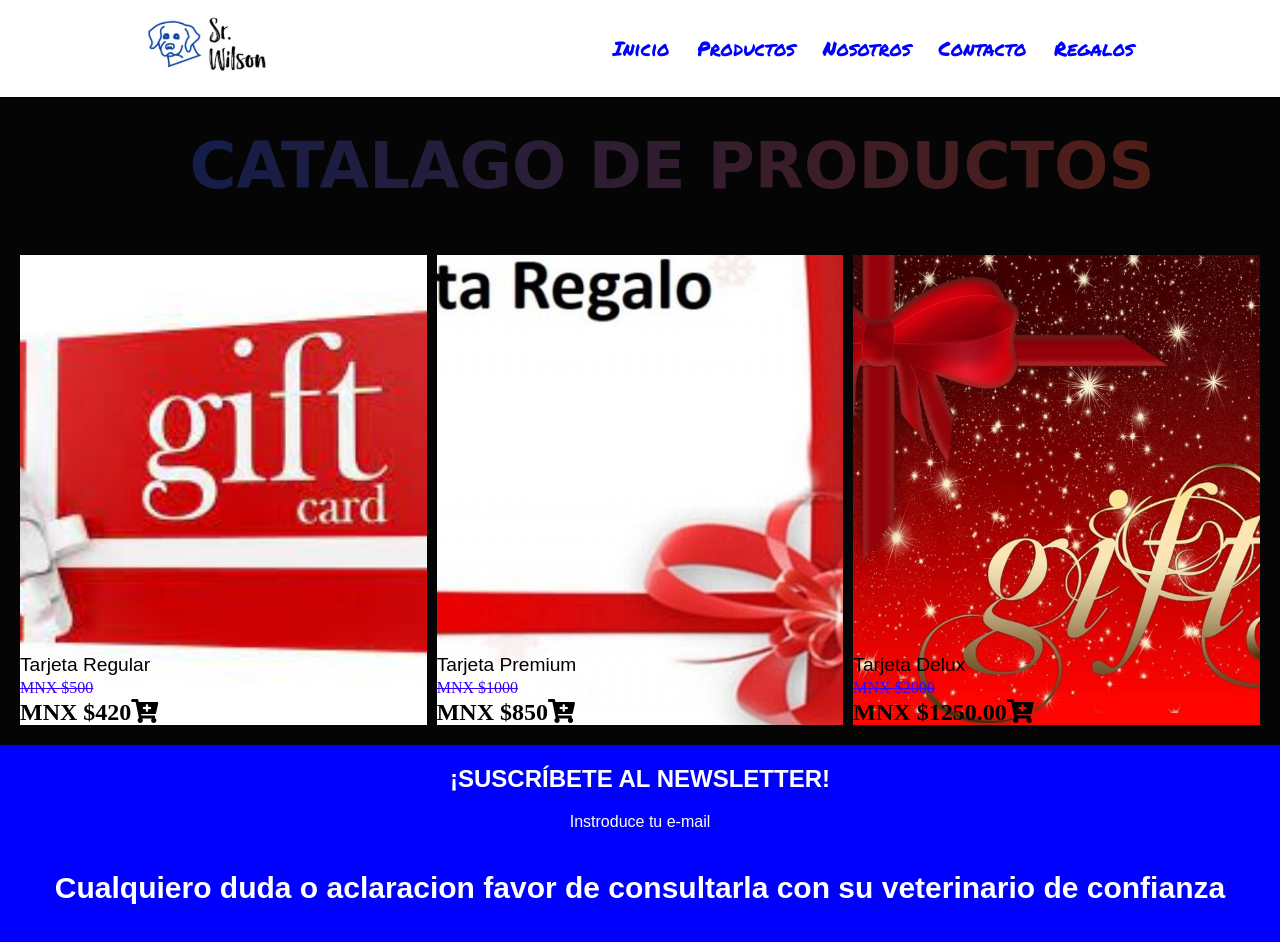
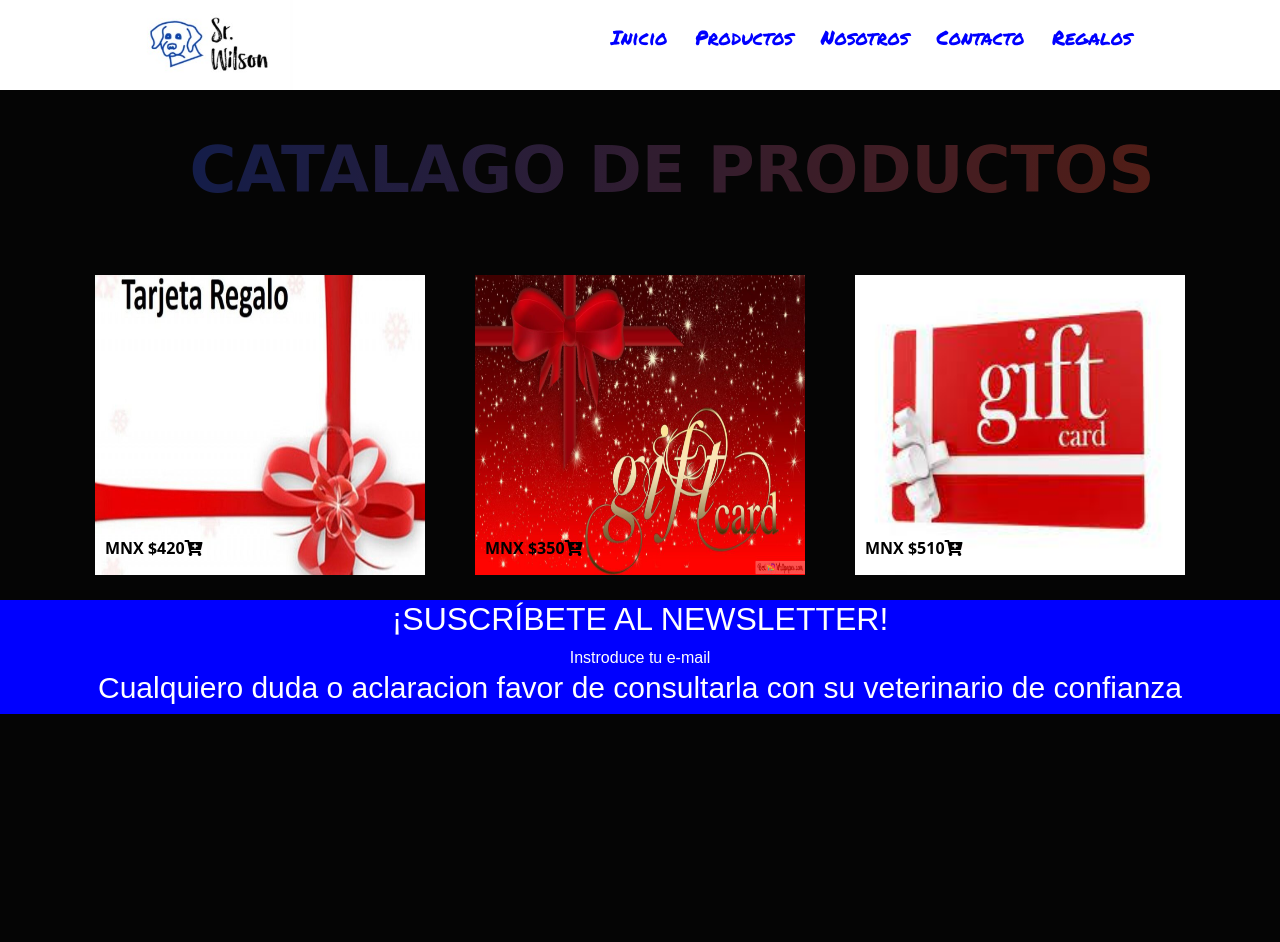
Before and after one commit to Gilbert-Velazquez-Pineda/Desafio-animaciones, a plain HTML site: page pages/tarjetaRegalos.html in a window 1280 px wide. Shown: the top 942 px of the page. After the commit the page ends 800 px from the top, so only its background shows below. Drawn offline with nearby package versions, Linux system fonts and the light colour scheme.

Commit message:
Modificacion de todas las paginas con boostrap

```diff
--- a/css/regalos.css
+++ /dev/null
@@ -1,84 +0,0 @@
-.catalago {
-    display: grid;
-    grid-template-columns: repeat(3, 1fr);
-    grid-auto-rows: 150px;
-    padding: 20px;
-    grid-gap: 10px;
-
-}
-
-@media (min-width: 100px) {
-    .catalago{
-        grid-template-columns: repeat(1, 1fr);
-    }
-}
-
-
-@media (min-width: 520px) {
-    .catalago{
-        grid-template-columns: repeat(2, 1fr);
-    }
-}
-
-@media (min-width: 728px) {
-    .catalago{
-        grid-template-columns: repeat(3, 1fr);
-    }
-}
-
-
-.titulo {
-    width: 100%;
-    text-align: center;
-    font-weight: bold;
-    margin: 30px;
-    font-size: 30px;
-    color: white;
-
-}
-
-.objeto:nth-child(1) {
-    grid-row-start: span 3;
-}
-
-.objeto:nth-child(2) {
-    grid-row-start: span 3;
-}
-
-.objeto:nth-child(3) {
-    grid-row-start: span 3;
-}
-
-.objeto img {
-    max-width: 100%;
-    height: 100%;
-    object-fit: cover;
-    margin: 0;
-}
-
-.objeto {
-    position: relative;
-}
-
-#titulo-tarjeta {
-    position: absolute;
-    bottom:  +30px;
-    font-family: sans-serif;
-    font-size: 1.2em;
-    text-align: center;
-}
-
-#precio1 {
-    position: absolute;
-    color: rgb(55, 0, 255);
-    font-size: 1rem;
-    bottom: +12px;
-}
-
-#precio2 {
-    position: absolute;
-    bottom: -25px;
-    font-size: 1.5rem;
-    color: black;
-    align-items: center;
-}
--- a/css/styles.css
+++ b/css/styles.css
@@ -320,7 +320,7 @@ h4 {
     background-color: blue;
     padding: 1px,0;
     position: absolute;
-    bottom: -1000;
+    bottom: -100;
     width: 100%;
 
 }
--- a/pages/tarjetaRegalos.html
+++ b/pages/tarjetaRegalos.html
@@ -13,7 +13,8 @@
     <link rel="preconnect" href="https://fonts.gstatic.com" crossorigin>
     <link href="https://fonts.googleapis.com/css2?family=Permanent+Marker&display=swap" rel="stylesheet">
     <link rel="stylesheet" href="https://use.fontawesome.com/releases/v5.8.1/css/all.css" integrity="sha384-50oBUHEmvpQ+1">
-    <link rel="stylesheet" href="../css/regalos.css">
+    <link href="https://cdn.jsdelivr.net/npm/bootstrap@5.1.3/dist/css/bootstrap.min.css" rel="stylesheet" integrity="sha384-1BmE4kWBq78iYhFldvKuhfTAU6auU8tT94WrHftjDbrCEXSU1oBoqyl2QvZ6jIW3" crossorigin="anonymous">
+    <link rel="stylesheet" href="../css/catalago.css">
     <link rel="stylesheet" href="../css/styles.css">
     <title>Tarjeta De Regalos</title>
 </head>
@@ -53,44 +54,26 @@
     </header>
 
     <div class="titulo bienvenida animate__animated animate__tada">CATALAGO DE PRODUCTOS</div>
-    <div class="catalago">
-        <div class="objeto">
-            <img src="../image/gift card.jpg" alt="ropa catalago">
-            <p id="titulo-tarjeta">Tarjeta Regular</p>
-            <p id="precio1">
-                <span><strike>MNX $500</strike></span>
-            </p>
-            <p id="precio2">
-                <span><b>MNX $420</b><i class="fas fa-cart-plus"></i></span>
-            </p>
 
+    <section id="galeria" class="container">
+
+        <div class="row">
+            <div class="col-lg-4 col-md-6 col-sm-12 objeto">
+                <img src="../image/gift card 1.jpg" alt="ropa catalago">
+                <p><span><b>MNX $420</b><i class="fas fa-cart-plus"></i></span></p>
+
+            </div>
+             <div class="col-lg-4 col-md-6 col-sm-12 objeto">
+                  <img src="../image/gift card 2.jpg" alt="ropa catalago">
+                  <p><span><b>MNX $350</b><i class="fas fa-cart-plus"></i></span></p>
+            </div>
+            <div class="col-lg-4 col-md-6 col-sm-12 objeto">
+                 <img src="../image/gift card.jpg" alt="ropa catalago">
+                 <p><span><b>MNX $510</b><i class="fas fa-cart-plus"></i></span></p>
+            </div>
         </div>
 
-        <div class="objeto">
-            <img src="../image/gift card 1.jpg" alt="ropa catalago">
-            <p id="titulo-tarjeta">Tarjeta Premium</p>
-            <p id="precio1">
-                <span><strike>MNX $1000</strike></span>
-            </p>
-            <p id="precio2">
-                <span><b>MNX $850</b><i class="fas fa-cart-plus"></i></span>
-            </p>
-
-        </div>
-
-        <div class="objeto">
-            <img src="../image/gift card 2.jpg" alt="ropa catalago">
-            <p id="titulo-tarjeta">Tarjeta Delux</p>
-            <p id="precio1">
-                <span><strike>MNX $2000</strike></span>
-            </p>
-            <p id="precio2">
-                <span><b>MNX $1250.00</b><i class="fas fa-cart-plus"></i></span>
-            </p>
-
-        </div>
-    </div>
-
+    </section>
 
 
     <footer class="fondo">
@@ -102,5 +85,8 @@
 
     </footer>
 
+    <script src="https://cdn.jsdelivr.net/npm/bootstrap@5.1.3/dist/js/bootstrap.bundle.min.js" integrity="sha384-ka7Sk0Gln4gmtz2MlQnikT1wXgYsOg+OMhuP+IlRH9sENBO0LRn5q+8nbTov4+1p" crossorigin="anonymous"></script>
+
+
 </body>
 </html>
```
Also changed, not shown: pages/contacto.html (+9 -0 lines), pages/nosotros.html (+4 -1 lines).
